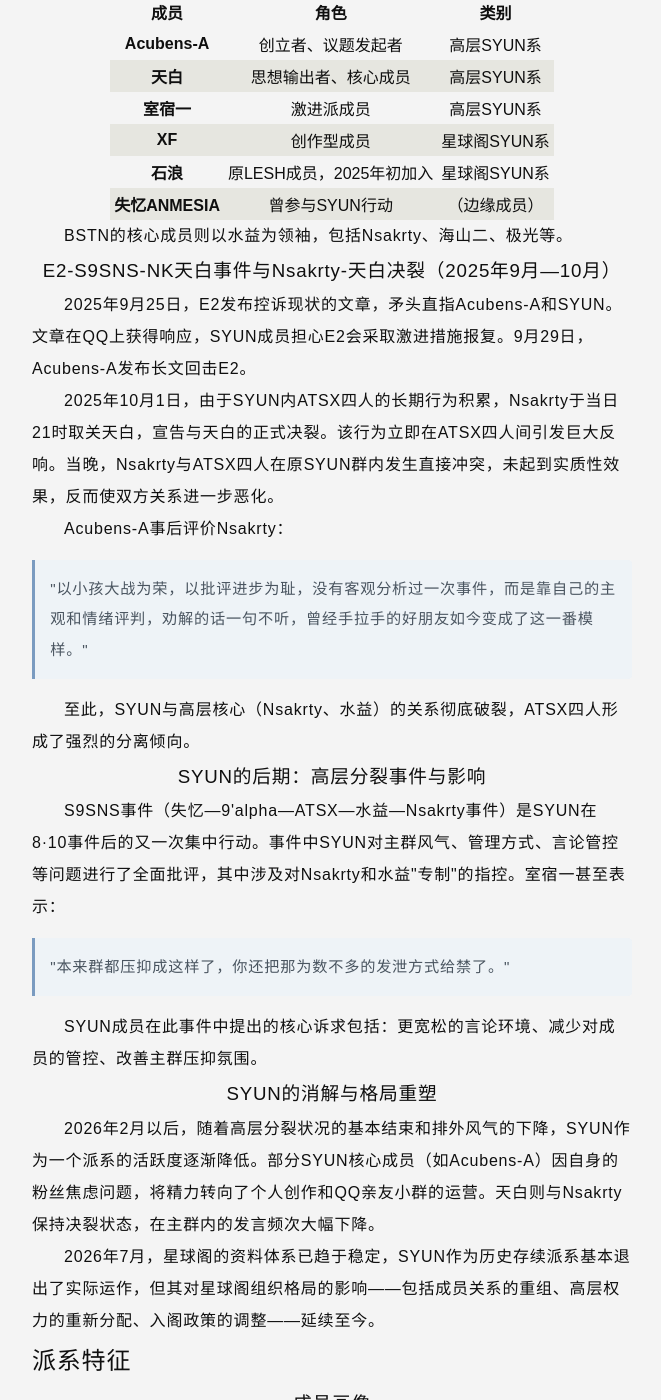
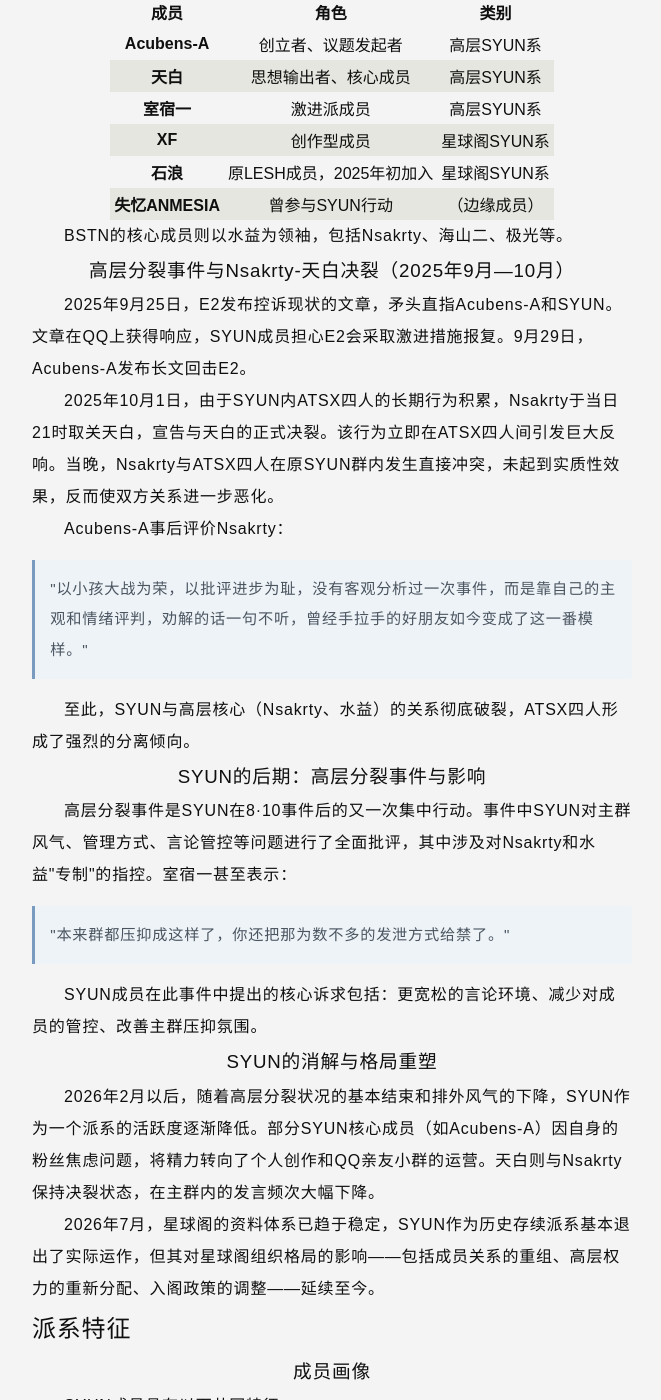
Before and after one commit to SRPNGO/post, a Jekyll site: the page built from wiki/SYUN.md, in a window 1280 px wide and 1400 px high, scrolled down 3313 px. Shown: the whole window, without its empty margins (308-969 px from the left). Built offline with Jekyll 4.4.1, drawn with Linux system fonts in a browser that asks for light colours; our own code applies the rules of GitHub Pages for plain Markdown files; comment, search, counter and statistics services are not loaded; some of the changed text lies outside the part shown.

Commit message:
文案修改

```diff
--- a/wiki/SYUN.md
+++ b/wiki/SYUN.md
@@ -110,7 +110,7 @@
 
 BSTN的核心成员则以水益为领袖，包括Nsakrty、海山二、极光等。
 
-### E2-S9SNS-NK天白事件与Nsakrty-天白决裂（2025年9月—10月）
+### 高层分裂事件与Nsakrty-天白决裂（2025年9月—10月）
 
 2025年9月25日，E2发布控诉现状的文章，矛头直指Acubens-A和SYUN。文章在QQ上获得响应，SYUN成员担心E2会采取激进措施报复。9月29日，Acubens-A发布长文回击E2。
 
@@ -124,7 +124,7 @@
 
 ### SYUN的后期：高层分裂事件与影响
 
-S9SNS事件（失忆—9'alpha—ATSX—水益—Nsakrty事件）是SYUN在8·10事件后的又一次集中行动。事件中SYUN对主群风气、管理方式、言论管控等问题进行了全面批评，其中涉及对Nsakrty和水益"专制"的指控。室宿一甚至表示：
+高层分裂事件是SYUN在8·10事件后的又一次集中行动。事件中SYUN对主群风气、管理方式、言论管控等问题进行了全面批评，其中涉及对Nsakrty和水益"专制"的指控。室宿一甚至表示：
 
 > "本来群都压抑成这样了，你还把那为数不多的发泄方式给禁了。"
 
@@ -166,7 +166,7 @@
 |------|------|
 | 2025年1月22日 | "122事件"——Earth-2与天白因创作抄袭问题爆发冲突。SYUN同日由Acubens-A建立。 |
 | 2025年1月23日 | 矛盾扩大至其他成员，激烈争论后草草收场。 |
-| 2025年8月1日 | S9SNS事件触发——V2"大闹XF粉丝群"引发连锁反应，SYUN对主群风气全面批判。 |
+| 2025年8月1日 | 高层分裂事件触发——V2"大闹XF粉丝群"引发连锁反应，SYUN对主群风气全面批判。 |
 | 2025年8月8日 | BSTN（波士顿）由水益建立，双方对峙局面正式形成。 |
 | 2025年8月10日—11日 | 8·10事件——双方冲突达到最高点，经多方调和后达成和解。 |
 | 2025年9月25日 | E2发布控诉文章，矛头直指Acubens-A和SYUN。 |
@@ -218,7 +218,7 @@
 ## 参考资料
 
 1. 《星球阁相关文字资料》- 历史编年章节、成员信息章节
-2. 《星球阁相关事件聊天记录合集》- E2-S9SNS-NK天白事件脉络
+2. 《星球阁相关事件聊天记录合集》- 高层分裂事件脉络
 3. 《2026年4月19日Nsakrty和Acubens-A的对话》
 4. 《关于Acubens-A的粉丝焦虑和星球阁整体组织认同困局的多方对话文本》
 
```
Also changed, not shown: other parts of wiki/SYUN.md (+2 -2 lines), wiki/BSTN.md (+3 -7 lines), wiki/WYSM.md (+6 -6 lines), wiki/nsakrty.md (+1 -1 lines), wiki/transformation.md (+1 -1 lines).
